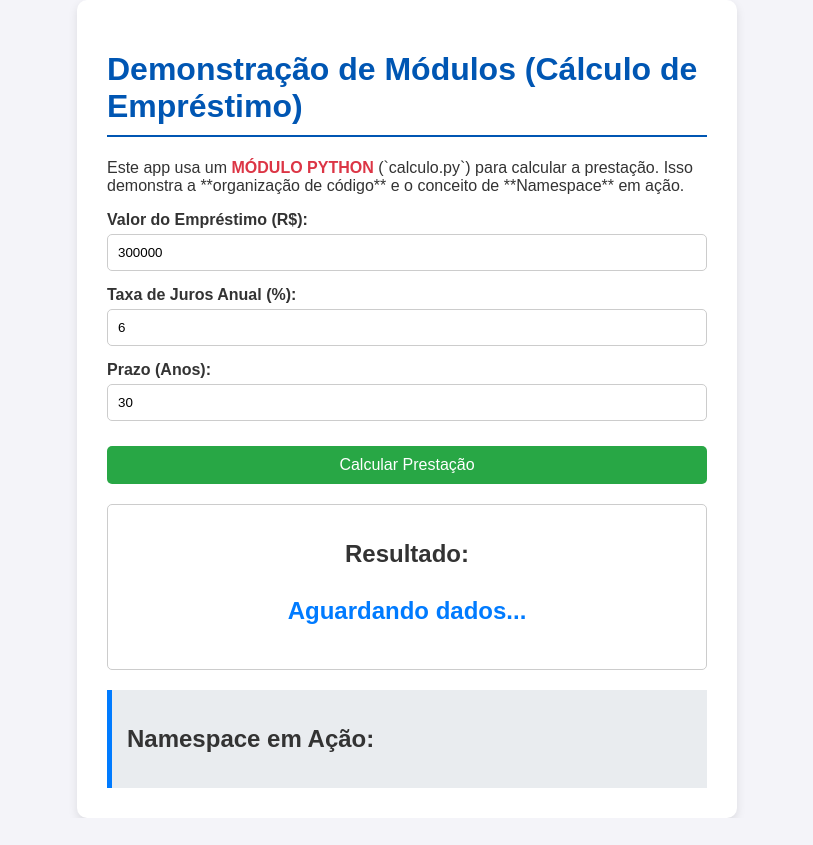
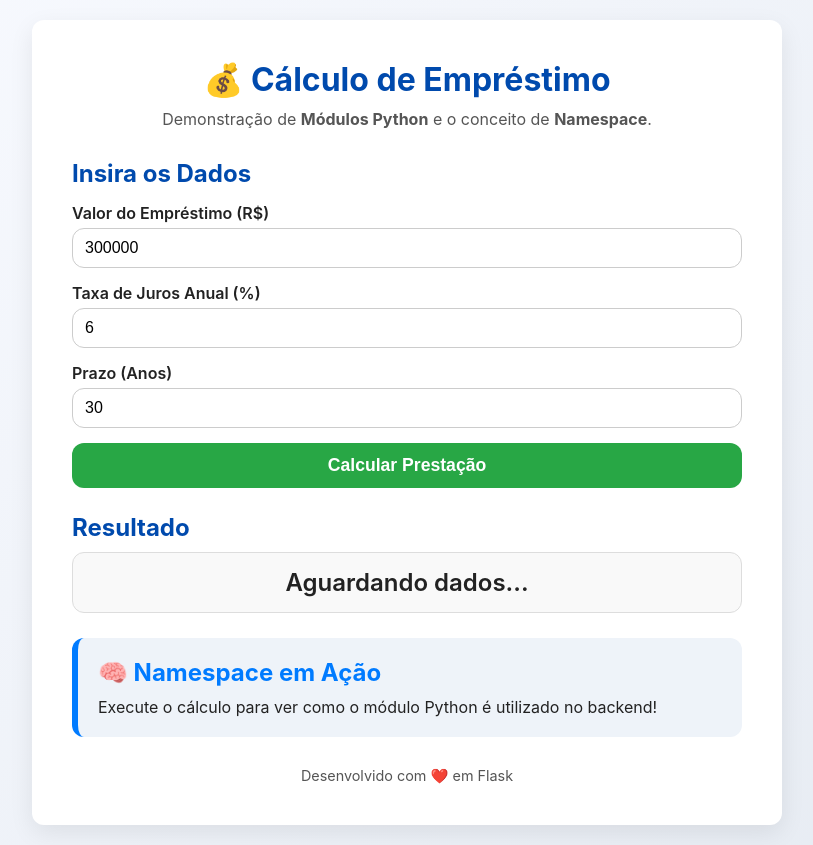
Before and after one commit to ketlynathan/aula-python2-cisco, a Flask app: template Aula1-Emprestimo/Projeto-Emprestimo/templates/index.html in a window 1280 px wide. Shown: the whole page, without its empty margins (233-1046 px from the left). Before the commit the page ends 818 px from the top, so only its background shows below. Run offline with Flask 3, Linux system fonts and the light colour scheme; the template is opened without the code that fills it, so the values that code supplies are empty.

Commit message:
Aula 1- completa

```diff
--- a/Aula1-Emprestimo/Projeto-Emprestimo/static/style.css
+++ b/Aula1-Emprestimo/Projeto-Emprestimo/static/style.css
@@ -1,27 +1,62 @@
+/* === BASE === */
+:root {
+    --primary: #004aad;
+    --secondary: #007bff;
+    --success: #28a745;
+    --error: #dc3545;
+    --bg-light: #f4f7fb;
+    --text-dark: #222;
+    --text-gray: #555;
+    --radius: 12px;
+}
+
+* {
+    box-sizing: border-box;
+    margin: 0;
+    padding: 0;
+}
+
 body {
-    font-family: sans-serif;
-    background-color: #f4f4f9;
-    color: #333;
+    font-family: "Inter", "Segoe UI", sans-serif;
+    background: linear-gradient(135deg, #f8faff, #e6ebf2);
+    color: var(--text-dark);
     display: flex;
     justify-content: center;
     align-items: center;
     min-height: 100vh;
-    margin: 0;
+    padding: 20px;
 }
 
-.container {
+/* === LAYOUT === */
+.app-container {
     background: #fff;
-    padding: 30px;
-    border-radius: 10px;
-    box-shadow: 0 4px 10px rgba(0, 0, 0, 0.1);
-    width: 90%;
-    max-width: 600px;
+    padding: 40px;
+    border-radius: var(--radius);
+    box-shadow: 0 8px 25px rgba(0, 0, 0, 0.08);
+    max-width: 750px;
+    width: 100%;
 }
 
-h1 {
-    color: #0056b3;
-    border-bottom: 2px solid #0056b3;
-    padding-bottom: 10px;
+.app-header {
+    text-align: center;
+    margin-bottom: 30px;
+}
+
+.app-header h1 {
+    color: var(--primary);
+    font-size: 2rem;
+    margin-bottom: 10px;
+}
+
+.subtitle {
+    color: var(--text-gray);
+    font-size: 1rem;
+}
+
+/* === FORM === */
+.form-card h2 {
+    color: var(--primary);
+    margin-bottom: 15px;
 }
 
 .form-group {
@@ -31,55 +66,110 @@ h1 {
 .form-group label {
     display: block;
     margin-bottom: 5px;
-    font-weight: bold;
+    font-weight: 600;
+    color: var(--text-dark);
 }
 
 .form-group input {
     width: 100%;
-    padding: 10px;
+    padding: 10px 12px;
     border: 1px solid #ccc;
-    border-radius: 5px;
-    box-sizing: border-box;
+    border-radius: var(--radius);
+    font-size: 1rem;
+    transition: 0.2s ease;
 }
 
+.form-group input:focus {
+    border-color: var(--primary);
+    outline: none;
+    box-shadow: 0 0 6px rgba(0, 74, 173, 0.2);
+}
+
+/* === BOTÃO === */
 button {
-    background-color: #28a745;
-    color: white;
-    padding: 10px 15px;
+    background: var(--success);
+    color: #fff;
+    padding: 12px;
     border: none;
-    border-radius: 5px;
+    border-radius: var(--radius);
     cursor: pointer;
-    font-size: 16px;
-    margin-top: 10px;
+    font-size: 1.1rem;
+    font-weight: 600;
     width: 100%;
+    transition: background 0.3s ease, transform 0.2s;
 }
 
 button:hover {
-    background-color: #218838;
+    background: #218838;
+    transform: scale(1.02);
 }
 
-.result-box {
-    margin-top: 20px;
-    padding: 15px;
-    border-radius: 5px;
-    text-align: center;
-    border: 1px solid #ccc;
+/* === RESULTADO === */
+.result-card {
+    margin-top: 25px;
 }
 
-#resultado-valor {
-    font-size: 1.5em;
-    color: #007bff;
-    font-weight: bold;
-    padding: 5px;
+.result-card h2 {
+    color: var(--primary);
+    margin-bottom: 10px;
 }
 
-.explanation-box {
-    margin-top: 20px;
+.resultado-text {
+    font-size: 1.5rem;
+    text-align: center;
+    font-weight: 600;
     padding: 15px;
-    background-color: #e9ecef;
-    border-left: 5px solid #007bff;
+    border-radius: var(--radius);
+    transition: all 0.3s ease;
+    background-color: #f9f9f9;
+    border: 1px solid #ddd;
 }
 
-.description strong {
-    color: #dc3545;
+.resultado-text.success {
+    background-color: #d4edda;
+    color: var(--success);
+    border-color: #c3e6cb;
 }
+
+.resultado-text.error {
+    background-color: #f8d7da;
+    color: var(--error);
+    border-color: #f5c6cb;
+}
+
+/* === EXPLICAÇÃO === */
+.explanation-card {
+    margin-top: 25px;
+    background: #eef3f9;
+    border-left: 6px solid var(--secondary);
+    border-radius: var(--radius);
+    padding: 20px;
+}
+
+.explanation-card h2 {
+    color: var(--secondary);
+    margin-bottom: 10px;
+}
+
+/* === FOOTER === */
+.app-footer {
+    margin-top: 30px;
+    text-align: center;
+    color: var(--text-gray);
+    font-size: 0.9rem;
+}
+
+/* === RESPONSIVIDADE === */
+@media (max-width: 600px) {
+    .app-container {
+        padding: 25px 20px;
+    }
+
+    h1 {
+        font-size: 1.5rem;
+    }
+
+    button {
+        font-size: 1rem;
+    }
+}
--- a/Aula1-Emprestimo/Projeto-Emprestimo/templates/index.html
+++ b/Aula1-Emprestimo/Projeto-Emprestimo/templates/index.html
@@ -2,94 +2,91 @@
 <html lang="pt-BR">
 <head>
     <meta charset="UTF-8">
-    <title>Módulos e Namespaces Python</title>
+    <meta name="viewport" content="width=device-width, initial-scale=1.0">
+    <title>Cálculo de Empréstimo | Módulos e Namespaces</title>
     <link rel="stylesheet" href="{{ url_for('static', filename='style.css') }}">
 </head>
 <body>
-    <div class="container">
-        <h1>Demonstração de Módulos (Cálculo de Empréstimo)</h1>
-        <p class="description">
-            Este app usa um <strong>MÓDULO PYTHON</strong> (`calculo.py`) para calcular a prestação.
-            Isso demonstra a **organização de código** e o conceito de **Namespace** em ação.
+    <main class="app-container">
+        <header class="app-header">
+            <h1>💰 Cálculo de Empréstimo</h1>
+            <p class="subtitle">
+                Demonstração de <strong>Módulos Python</strong> e o conceito de <strong>Namespace</strong>.
             </p>
+        </header>
+
+        <section class="card form-card">
+            <h2>Insira os Dados</h2>
+            <form id="emprestimoForm" onsubmit="event.preventDefault(); calcularPrestacao();">
+                <div class="form-group">
+                    <label for="principal">Valor do Empréstimo (R$)</label>
+                    <input type="number" id="principal" name="principal" value="300000" min="1000" required>
+                </div>
 
                 <div class="form-group">
-            <label for="principal">Valor do Empréstimo (R$):</label>
-            <input type="number" id="principal" value="300000" min="1000">
-        </div>
-        <div class="form-group">
-            <label for="taxa_anual">Taxa de Juros Anual (%):</label>
-            <input type="number" id="taxa_anual" value="6" step="0.1" min="0">
-        </div>
-        <div class="form-group">
-            <label for="anos">Prazo (Anos):</label>
-            <input type="number" id="anos" value="30" min="1">
+                    <label for="taxa_anual">Taxa de Juros Anual (%)</label>
+                    <input type="number" id="taxa_anual" name="taxa_anual" value="6" step="0.1" min="0" required>
                 </div>
 
-        <button onclick="calcularPrestacao()">Calcular Prestação</button>
-
-        <div class="result-box">
-            <h2>Resultado:</h2>
-            <p id="resultado-valor">Aguardando dados...</p>
+                <div class="form-group">
+                    <label for="anos">Prazo (Anos)</label>
+                    <input type="number" id="anos" name="anos" value="30" min="1" required>
                 </div>
 
-        <div class="explanation-box">
-            <h2>Namespace em Ação:</h2>
-            <p id="explicacao"></p>
-        </div>
-    </div>
+                <button type="submit">Calcular Prestação</button>
+            </form>
+        </section>
+
+        <section class="card result-card">
+            <h2>Resultado</h2>
+            <p id="resultado-valor" class="resultado-text">Aguardando dados...</p>
+        </section>
+
+        <section class="card explanation-card">
+            <h2>🧠 Namespace em Ação</h2>
+            <p id="explicacao">Execute o cálculo para ver como o módulo Python é utilizado no backend!</p>
+        </section>
+
+        <footer class="app-footer">
+            <p>Desenvolvido com ❤️ em Flask</p>
+        </footer>
+    </main>
 
     <script>
-    function calcularPrestacao() {
+        async function calcularPrestacao() {
             const principal = document.getElementById('principal').value;
             const taxa_anual = document.getElementById('taxa_anual').value;
             const anos = document.getElementById('anos').value;
 
-        // 1. O JavaScript envia os dados para a API Flask (o 'código principal')
+            try {
+                const response = await fetch('http://127.0.0.1:5000/calcularemprestimo', {
+                    method: 'POST',
+                    headers: { 'Content-Type': 'application/json' },
+                    body: JSON.stringify({ principal, taxa_anual, anos }),
+                });
 
-        // MUDANÇA AQUI: Use o URL absoluto da sua API
-        fetch('http://127.0.0.1:5000/calcularemprestimo', {
-            method: 'POST',
-            headers: {
-                'Content-Type': 'application/json',
-            },
-            body: JSON.stringify({
-                principal: principal,
-                taxa_anual: taxa_anual,
-                anos: anos
-            }),
-        })
-        .then(response => {
-            if (!response.ok) {
-                // Se a resposta da API não for 200 (OK), trata como erro
-                throw new Error(`Erro HTTP: ${response.status}`);
-            }
-            return response.json();
-        })
-        .then(data => {
+                if (!response.ok) throw new Error(`Erro HTTP: ${response.status}`);
+                const data = await response.json();
+
                 const resultadoValor = document.getElementById('resultado-valor');
                 const explicacao = document.getElementById('explicacao');
 
                 if (data.status === 'sucesso') {
-                // 2. O Flask (código principal) usou o MÓDULO e retornou o resultado.
                     resultadoValor.innerHTML = `Prestação Mensal: <strong>R$ ${data.prestacao.toLocaleString('pt-BR')}</strong>`;
+                    resultadoValor.classList.add('success');
+                    resultadoValor.classList.remove('error');
                     explicacao.textContent = data.explicacao;
-                resultadoValor.style.backgroundColor = '#d4edda'; // Fundo verde para sucesso
                 } else {
                     resultadoValor.innerHTML = `Erro: ${data.mensagem}`;
+                    resultadoValor.classList.add('error');
+                    resultadoValor.classList.remove('success');
                     explicacao.textContent = 'Verifique os dados inseridos.';
-                resultadoValor.style.backgroundColor = '#f8d7da'; // Fundo vermelho para erro
                 }
-        })
-        .catch((error) => {
-            console.error('Erro:', error);
-            // Este é o erro que você estava vendo
-            document.getElementById('resultado-valor').innerHTML = 'Erro de conexão com a API. (Verifique o CORS e se o backend está rodando)';
-        });
+            } catch (error) {
+                document.getElementById('resultado-valor').innerHTML = '⚠️ Erro ao conectar com a API.';
+                document.getElementById('resultado-valor').classList.add('error');
+            }
         }
     </script>
-
 </body>
 </html>
-</body>
-</html>
```
Lines whose indentation alone changed are shown as unchanged.
